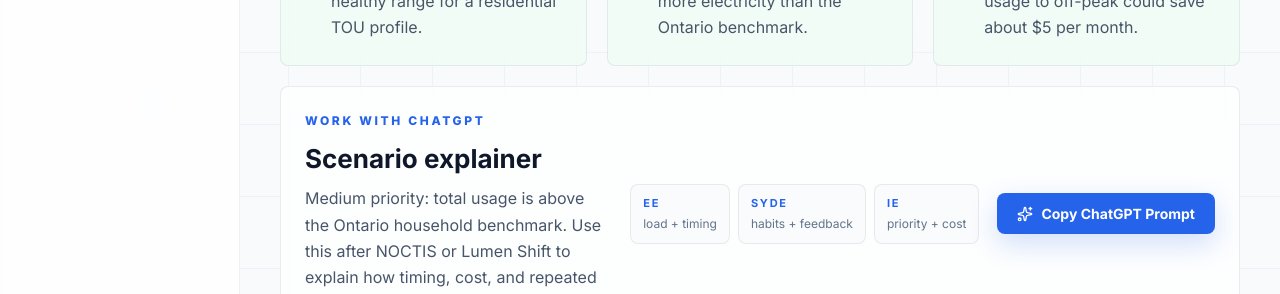
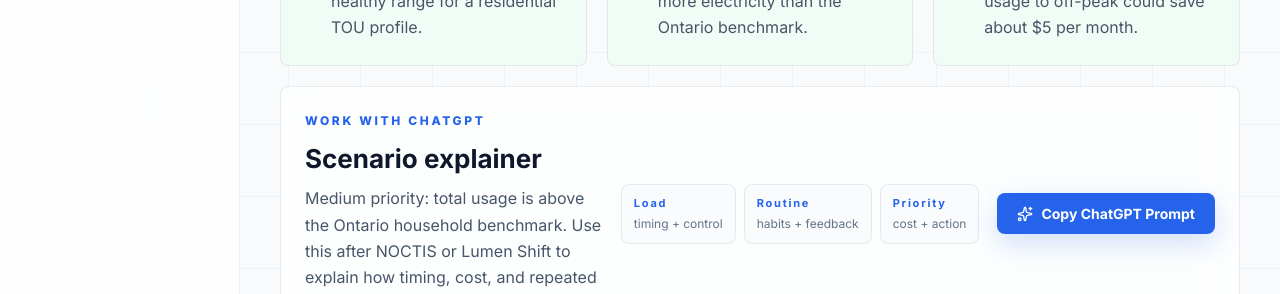
Before and after one commit to Shunnnyyy/smart-energy-dashboard, a React (Vite) app: page / in a window 1280 px wide. Shown: the part 2396-2690 px from the top of the page. Built offline with nearby package versions, Linux system fonts and the light colour scheme.

Commit message:
chore: soften dashboard framing

```diff
--- a/src/main.jsx
+++ b/src/main.jsx
@@ -163,7 +163,7 @@ function buildSmartEnergyPrompt({ monthlyUsage, onPeakPercent, midPeakPercent, m
   return `Act as a supportive energy and systems mentor. Help me turn this SmartEnergy dashboard scenario into a short practical analysis for a Grade 10 project.
 
 Project context:
-I am connecting field observations from NOCTIS and Lumen Shift with household energy cost and timing. I want the writing to sound like personal curiosity about everyday electricity, not like a forced engineering application.
+I am connecting field observations from NOCTIS and Lumen Shift with household energy cost and timing. I want the writing to sound like personal curiosity about everyday electricity, not like a forced showcase project.
 
 Current scenario:
 Scenario: ${scenarioLabel}
@@ -180,9 +180,9 @@ Largest modeled load: ${largestLoad.name}, ${largestLoad.value} kWh
 
 Please write:
 1. a 2-sentence summary of the energy pattern;
-2. one EE note about load, timing, and control;
-3. one system design note about people, routines, and feedback;
-4. one industrial engineering note about efficiency, priority, and low-cost action;
+2. one note about load, timing, and control;
+3. one note about people, routines, and feedback;
+4. one note about efficiency, priority, and low-cost action;
 5. one small next experiment I can actually do this week.`;
 }
 
@@ -449,9 +449,9 @@ function ChatGptScenarioPanel({ monthlyUsage, onPeakPercent, midPeakPercent, mod
         <p>{priority} Use this after NOCTIS or Lumen Shift to explain how timing, cost, and repeated behavior shape the energy pattern.</p>
       </div>
       <div className="chatgpt-lenses">
-        <span><b>EE</b> load + timing</span>
-        <span><b>SYDE</b> habits + feedback</span>
-        <span><b>IE</b> priority + cost</span>
+        <span><b>Load</b> timing + control</span>
+        <span><b>Routine</b> habits + feedback</span>
+        <span><b>Priority</b> cost + action</span>
       </div>
       <Button onClick={copyPrompt}><Sparkles size={16} /> {copyState}</Button>
     </Card>
```
